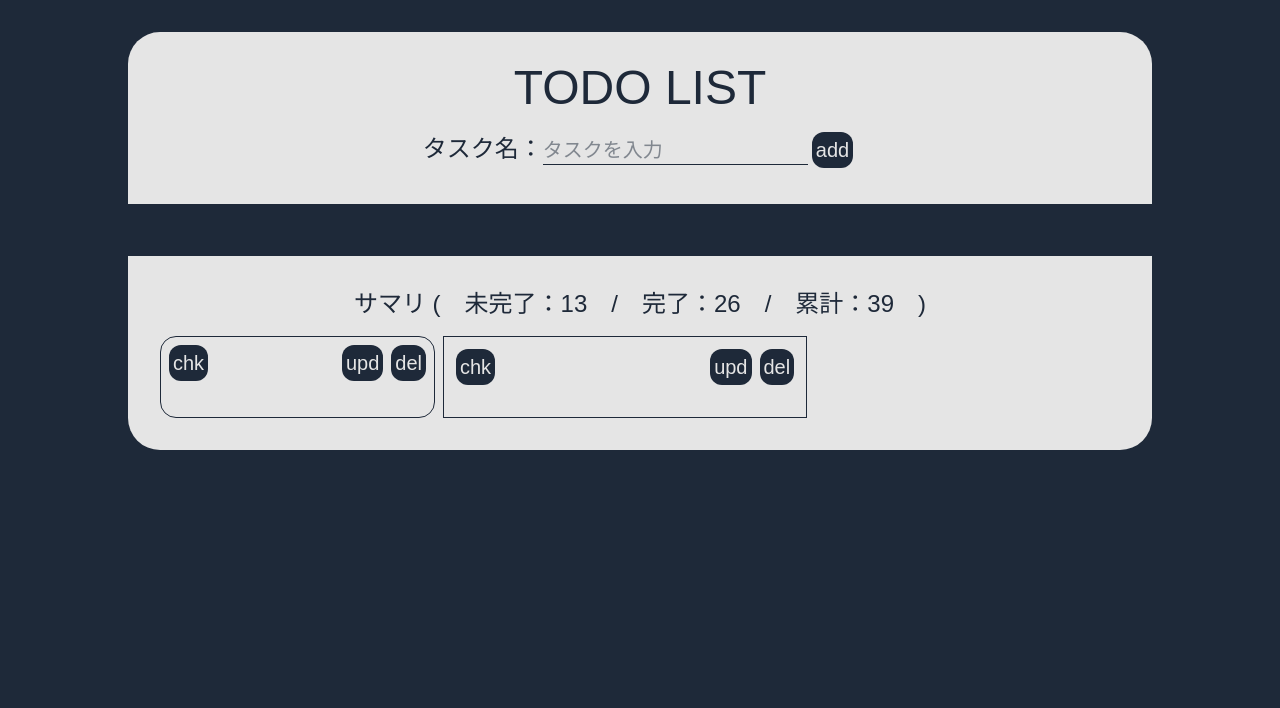
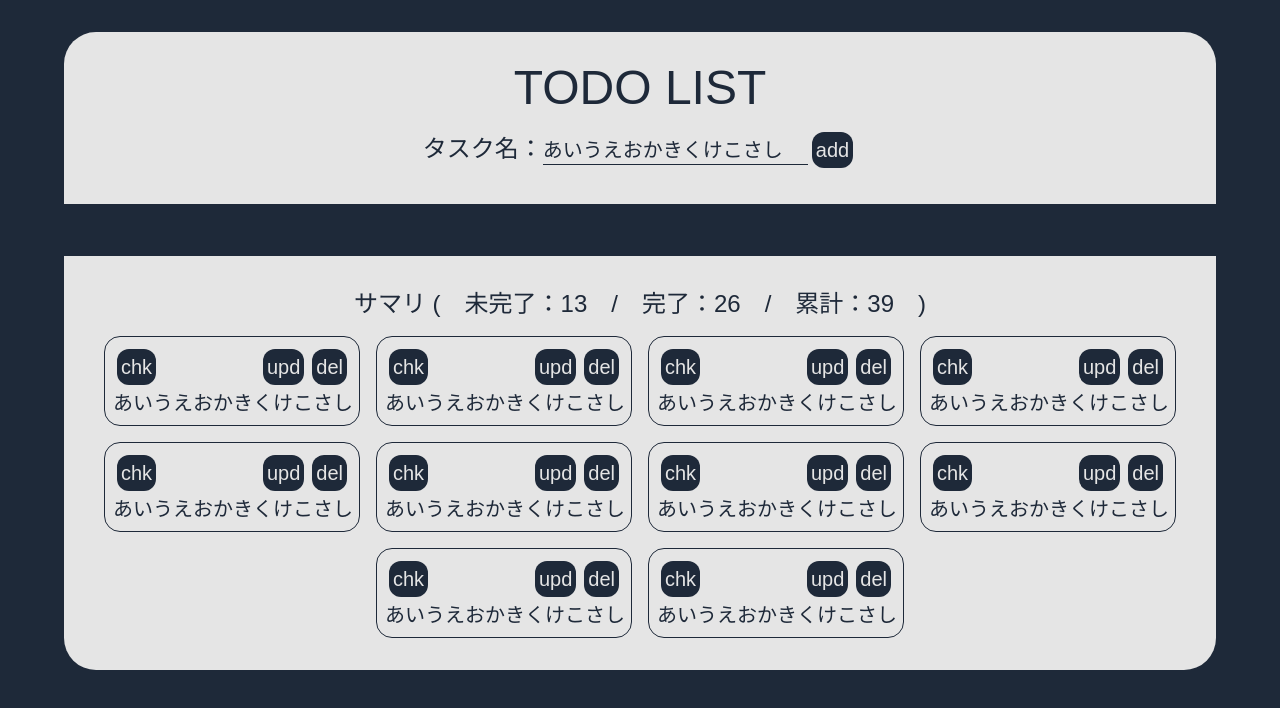
Before and after one commit to cocociel/day1-count-app, a Next.js app: page /todoList in a window 1280 px wide. Shown: the top 708 px of the page. Built offline with nearby package versions, Linux system fonts and the light colour scheme.

Commit message:
10_レスポンシブ対応

```diff
--- a/src/app/todoList/Button.tsx
+++ b/src/app/todoList/Button.tsx
@@ -1,12 +1,14 @@
 interface ButtonProps {
   value: string;
   icon?: string;
+  onClick: () => void;
 }
 
-export default function Button({ value }: ButtonProps) {
+export default function Button({ value, onClick }: ButtonProps) {
   return (
     <button
       className="text-xl rounded-xl p-1 bg-gray-800 text-neutral-200 m-1"
+      onClick={onClick}
     >
       {value}
     </button>
--- a/src/app/todoList/Input.tsx
+++ b/src/app/todoList/Input.tsx
@@ -22,9 +22,11 @@ export default function Input({ id, minLength, maxLength, flgReadOnly, flgRequir
       required={flgRequired}
       placeholder={placeHolder}
       style={style}
+      value="あいうえおかきくけこさし"
 
       className="text-xl text-gray-800 outline-none"
     >
+
     </input>
   );
 }
--- /dev/null
+++ b/src/app/todoList/Task.tsx
@@ -0,0 +1,24 @@
+import Button from "./Button";
+import Input from "./Input";
+
+export default function Task() {
+  return (
+    <>
+      <div data-section="page-task"
+        className="border-1 p-2 rounded-2xl items-center justify-center w-64 h-auto"
+      >
+        <div data-section="page-taskbutton"
+          className="flex justify-between"
+        >
+          <Button value="chk" />
+          <div data-section="page-taskbutton-edit">
+            <Button value="upd" />
+            <Button value="del" />
+          </div>
+        </div>
+        <Input id="task1" minLength={1} maxLength={12} flgReadOnly={true} flgRequired={false} />
+      </div>
+
+    </>
+  );
+}
--- a/src/app/todoList/page.tsx
+++ b/src/app/todoList/page.tsx
@@ -1,7 +1,16 @@
+'use client';
+import { useState } from "react";
 import Button from "./Button";
 import Input from "./Input";
+import Task from "./Task";
 
 export default function todoList() {
+
+  const [taskList, setTaskList] = useState<string[]>([]);
+
+  function onClick() {
+
+  }
 
   return (
     <>
@@ -9,7 +18,7 @@ export default function todoList() {
         className="min-h-screen bg-gray-800 text-neutral-200 text-center"
       >
         <div data-section="page-header"
-          className="bg-neutral-200 text-gray-800 w-8/10 p-8 rounded-t-4xl fixed top-8 inset-x-0 mx-auto"
+          className="bg-neutral-200 text-gray-800 w-9/10 p-8 rounded-t-4xl fixed top-8 inset-x-0 mx-auto"
         >
           <div data-section="page-title"
             className="text-5xl mb-4"
@@ -18,41 +27,29 @@ export default function todoList() {
           </div>
           <div data-section="page-search" className="text-2xl">
             <label htmlFor="search">タスク名：</label>
-            <Input id="search" minLength={1} maxLength={10} flgReadOnly={false} flgRequired={true} placeHolder="タスクを入力" style={{ borderBottomWidth: 1 }} />
-            <Button value="add" />
+            <Input id="search" minLength={1} maxLength={12} flgReadOnly={false} flgRequired={true} placeHolder="タスクを入力" style={{ borderBottomWidth: 1 }} />
+            <Button value="add" onClick={onClick} />
           </div>
         </div>
         <div data-section="page-todo"
-          className="bg-neutral-200 text-gray-800 w-8/10 p-8 rounded-b-4xl fixed top-64 inset-x-0 mx-auto"
+          className="bg-neutral-200 text-gray-800 w-9/10 p-8 rounded-b-4xl fixed top-64 inset-x-0 mx-auto"
         >
           <div data-section="page-sumary" className="text-2xl mb-4">
             <p>サマリ (　未完了：13　/　完了：26　/　累計：39　) </p>
           </div>
           <div data-section="page-tasklist"
-            className="flex flex-col-4 gap-2"
+            className="flex flex-wrap gap-4 justify-center"
           >
-            <div data-section="page-task"
-              className="border-1 p-1 rounded-2xl items-center justify-center"
-            >
-              <div data-section="page-taskbutton"
-                className="flex justify-between"
-              >
-                <Button value="chk" />
-                <div data-section="page-taskbutton-edit">
-                  <Button value="upd" />
-                  <Button value="del" />
-                </div>
-              </div>
-              <Input id="task1" minLength={1} maxLength={10} flgReadOnly={true} flgRequired={false} />
-            </div>
-            <div data-section="page-task"
-              className="border-1 p-2 "
-            >
-              <Button value="chk" />
-              <input type="text" />
-              <Button value="upd" />
-              <Button value="del" />
-            </div>
+            <Task />
+            <Task />
+            <Task />
+            <Task />
+            <Task />
+            <Task />
+            <Task />
+            <Task />
+            <Task />
+            <Task />
           </div>
         </div>
       </div>
```
